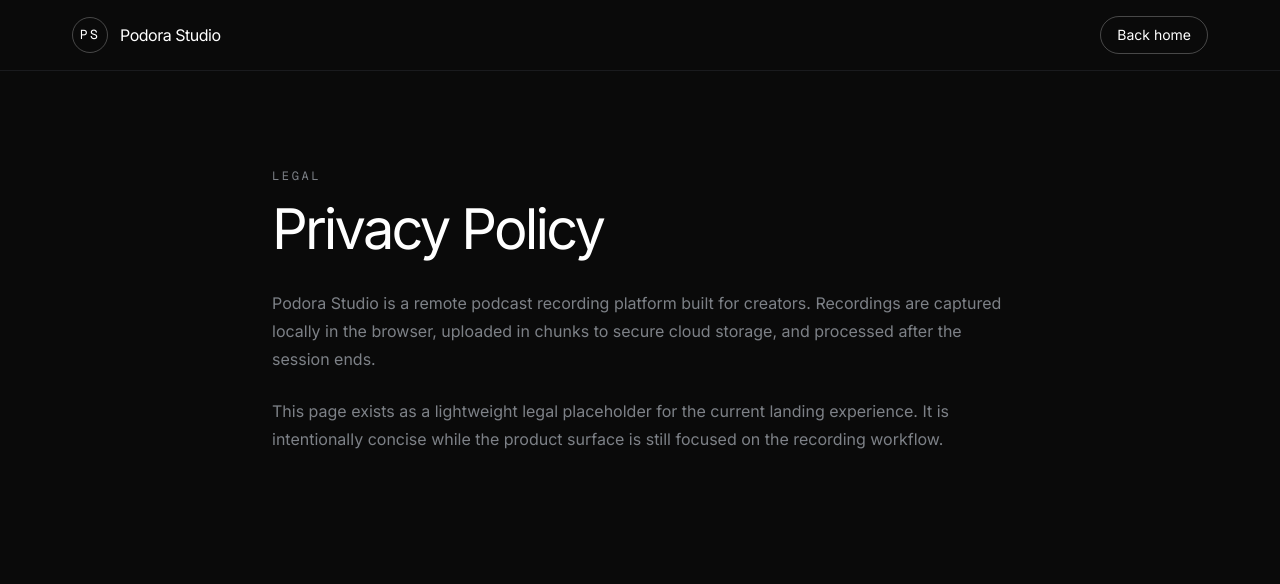
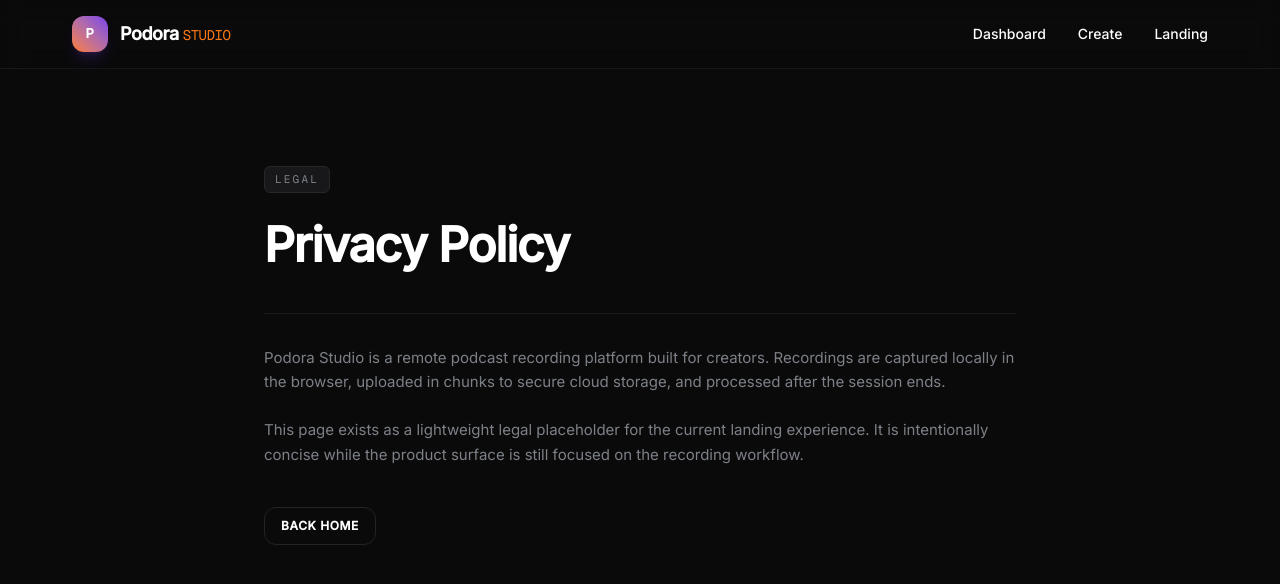
Before and after one commit to avishek0769/Podora-Studio, a React (Vite) app: page /privacy-policy in a window 1280 px wide. Shown: the top 584 px of the page. Built offline with nearby package versions, Linux system fonts and the light colour scheme.

Commit message:
Align LegalPage layout and headers with redesign guidelines

```diff
--- a/src/pages/LegalPage.tsx
+++ b/src/pages/LegalPage.tsx
@@ -1,29 +1,18 @@
 import { Link } from "react-router-dom";
+import { AppHeader } from "../components/podora-ui";
 
 function LegalPage({ title }: { title: string }) {
     return (
-        <div className="min-h-screen bg-canvas text-white">
-            <header className="border-b border-hairline/70">
-                <div className="mx-auto flex max-w-[1200px] items-center justify-between px-5 py-4 sm:px-6 lg:px-8">
-                    <Link className="flex items-center gap-3" to="/">
-                        <span className="flex h-9 w-9 items-center justify-center rounded-full border border-white/25 text-[13px] font-mono tracking-[0.18em] text-white">
-                            PS
-                        </span>
-                        <span className="font-display text-[15px] tracking-[-0.03em] sm:text-base">Podora Studio</span>
-                    </Link>
-                    <Link
-                        to="/"
-                        className="inline-flex items-center justify-center rounded-full border border-white/25 px-4 py-2 text-sm text-white transition-colors hover:border-white/45 hover:bg-white/5"
-                    >
-                        Back home
-                    </Link>
+        <div className="min-h-screen bg-canvas text-white selection:bg-white/10">
+            <AppHeader />
+
+            <main className="mx-auto max-w-[800px] px-6 py-16 sm:py-20 lg:py-24">
+                <div className="inline-block rounded-md bg-zinc-900 border border-zinc-800 px-2.5 py-1 text-[11px] font-mono uppercase tracking-[0.2em] text-body-mid">
+                    Legal
                 </div>
-            </header>
+                <h1 className="mt-4 font-display text-[36px] font-extrabold tracking-tight text-white sm:text-[48px]">{title}</h1>
 
-            <main className="mx-auto max-w-[800px] px-5 py-16 sm:px-6 sm:py-20 lg:px-8 lg:py-24">
-                <p className="font-mono text-[12px] uppercase tracking-[0.22em] text-body-mid">Legal</p>
-                <h1 className="mt-4 font-display text-[42px] leading-none tracking-tighter text-white sm:text-[56px]">{title}</h1>
-                <div className="mt-8 space-y-6 text-[16px] leading-7 text-body-mid">
+                <div className="mt-8 space-y-6 text-[15px] leading-relaxed text-body-mid border-t border-hairline/60 pt-8">
                     <p>
                         Podora Studio is a remote podcast recording platform built for creators. Recordings are captured locally in the browser,
                         uploaded in chunks to secure cloud storage, and processed after the session ends.
@@ -33,6 +22,15 @@ function LegalPage({ title }: { title: string }) {
                         while the product surface is still focused on the recording workflow.
                     </p>
                 </div>
+
+                <div className="mt-10">
+                    <Link
+                        to="/"
+                        className="inline-flex items-center justify-center rounded-xl border border-hairline px-4 py-2.5 text-xs font-semibold uppercase tracking-wider text-body hover:border-white/30 hover:bg-white/5 transition-colors"
+                    >
+                        Back Home
+                    </Link>
+                </div>
             </main>
         </div>
     );
```
